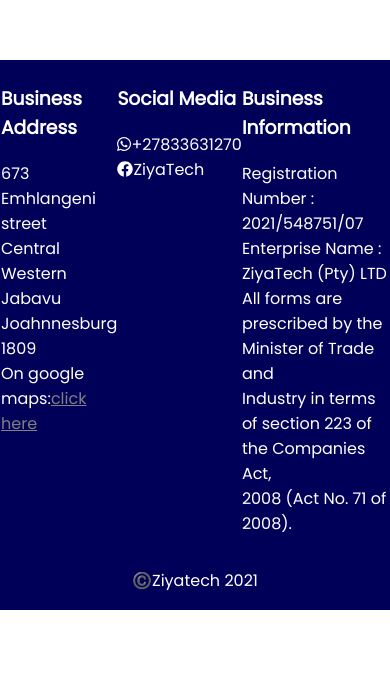
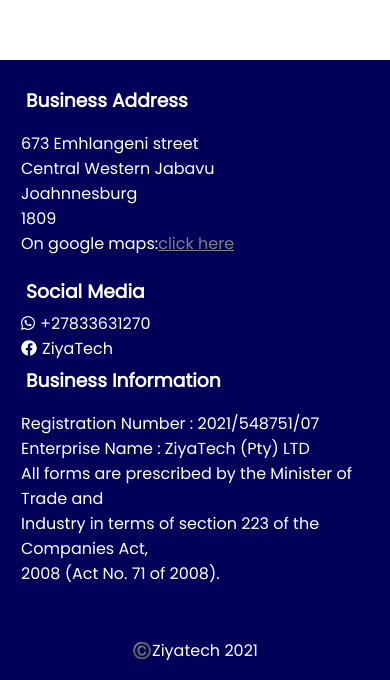
Before and after one commit to SihleKambula/ziyatech, a Next.js app: page / in a window 390 px wide. Shown: the part 2923-3603 px from the top of the page. Before the commit the page ends 3533 px from the top, so only its background shows below. Built offline with nearby package versions, Linux system fonts and the light colour scheme.

Commit message:
added some media query for mobile view

```diff
--- a/styles/components/Footer.module.scss
+++ b/styles/components/Footer.module.scss
@@ -15,6 +15,7 @@
 
   h3 {
     font-weight: bold;
+    margin: 5px;
   }
 
   a {
@@ -29,10 +30,18 @@
     align-items: center;
   }
   p {
-    margin: 0;
+    margin: 0 0 0 5px;
   }
   svg {
     color: #fff;
     width: 20px;
   }
 }
+
+@media screen and (max-width: 600px) {
+  .business_details {
+    display: flex;
+    flex-direction: column;
+    padding: 20px;
+  }
+}
```
